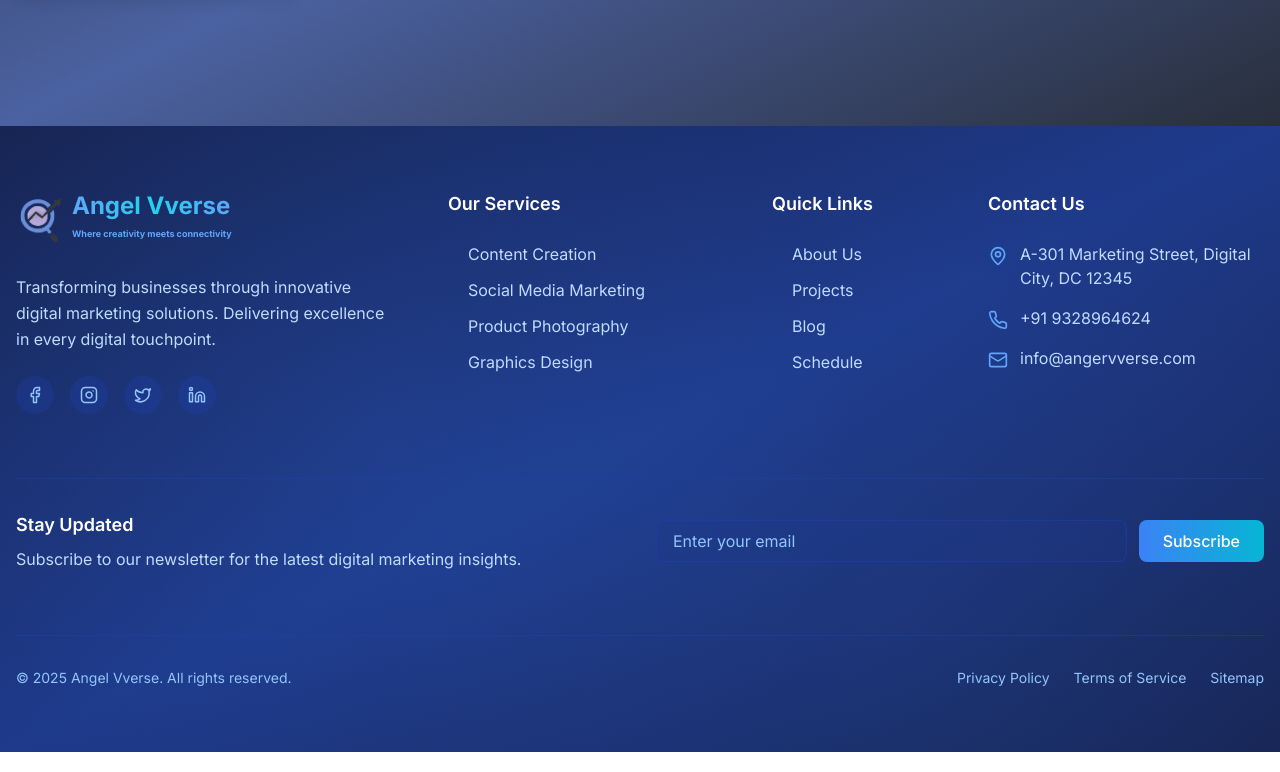
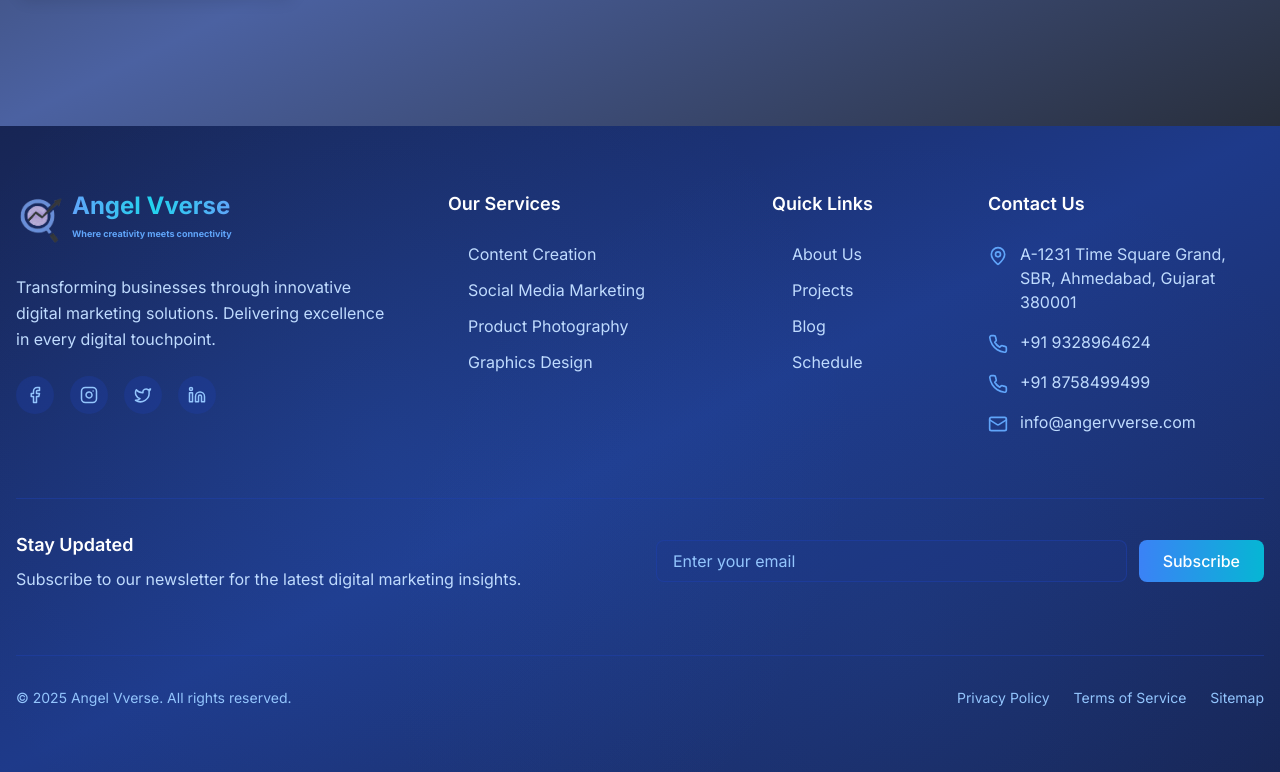
Before and after one commit to Web-Vault/angel-vverse, a Next.js app: page / in a window 1280 px wide. Shown: the part 4653-5425 px from the top of the page. Built offline with nearby package versions, Linux system fonts and the light colour scheme.

Commit message:
changed footer

```diff
--- a/components/footer.tsx
+++ b/components/footer.tsx
@@ -141,10 +141,12 @@ export default function Footer() {
               {[
                 {
                   icon: MapPin,
-                  text: "A-301 Marketing Street, Digital City, DC 12345",
+                  text: "A-1231 Time Square Grand, SBR, Ahmedabad, Gujarat 380001",
                 },
                 { icon: Phone, text: "+91 9328964624" },
+                { icon: Phone, text: "+91 8758499499" },
                 { icon: Mail, text: "info@angervverse.com" },
+                // { icon: Mail, text: "info@angervverse.com" },
               ].map((contact, index) => (
                 <motion.li
                   key={index}
```
